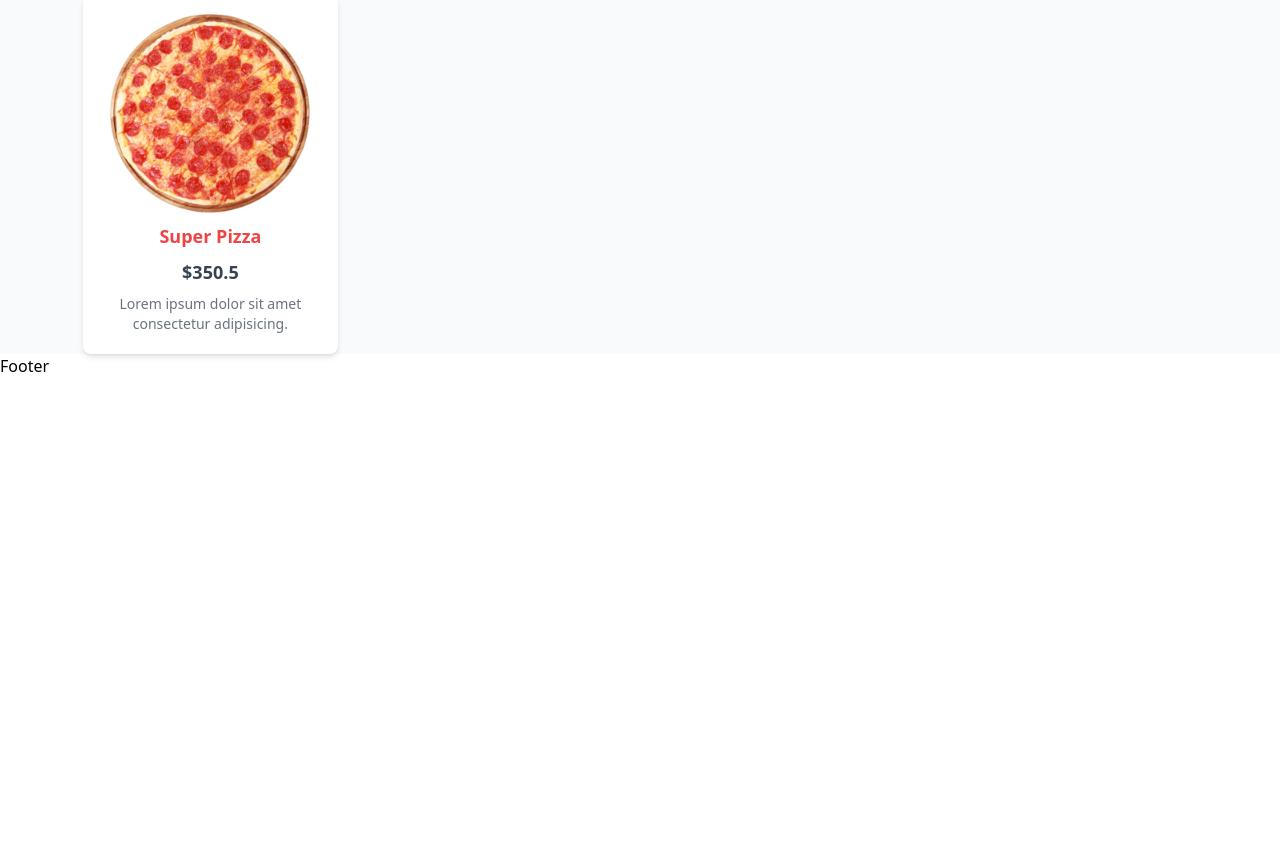
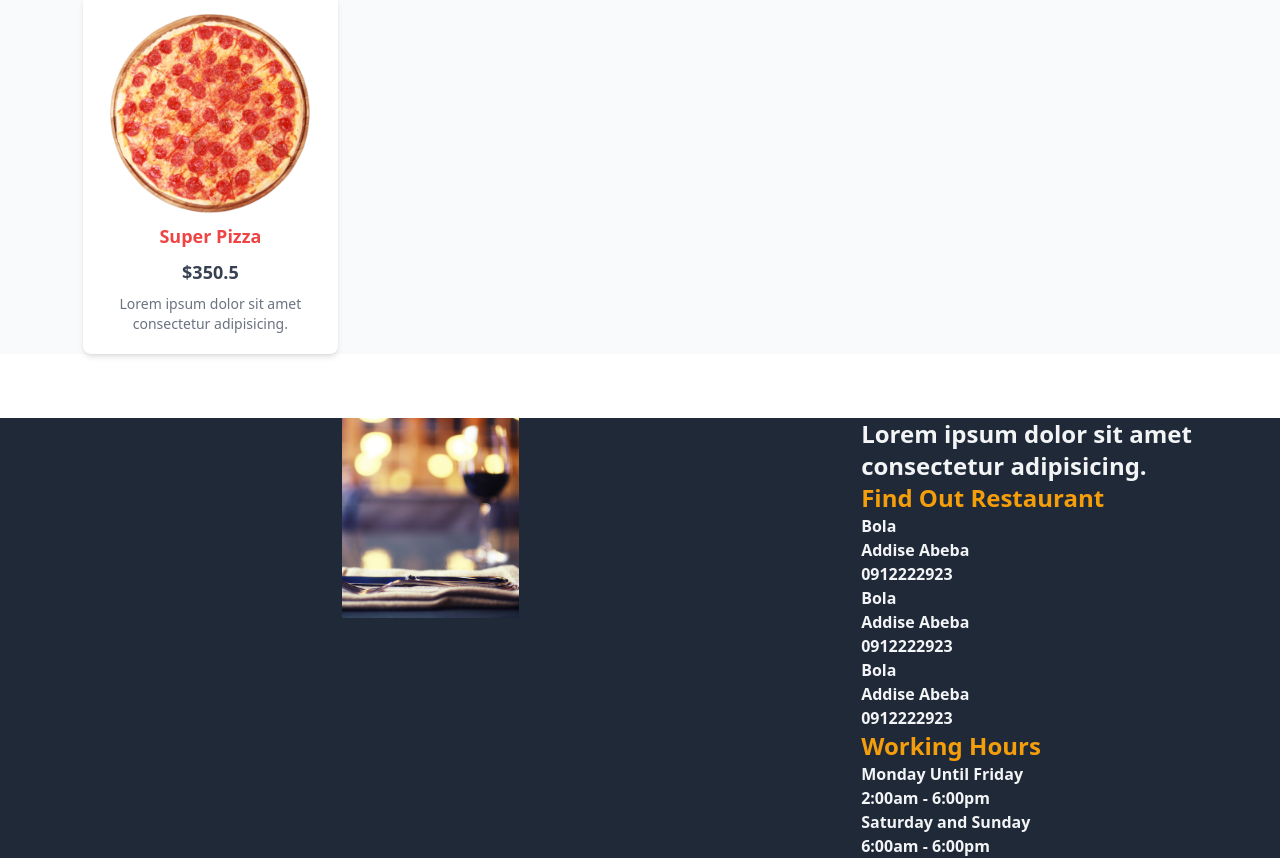
Before and after one commit to natnael-OQP/food-ordering-app, a Next.js app: page / in a window 1280 px wide. Shown: the part 1462-2320 px from the top of the page. Before the commit the page ends 1840 px from the top, so only its background shows below. Built offline with nearby package versions, Linux system fonts and the light colour scheme.

Commit message:
style footer

```diff
--- a/components/Footer.tsx
+++ b/components/Footer.tsx
@@ -1,5 +1,56 @@
+import Image from 'next/image'
+
 const Footer = () => {
-    return <div>Footer</div>
+    return (
+        <div className="flex flex-col sm:flex-row bg-gray-800 mt-16">
+            <div className="relative h-[200px] w-full">
+                <Image
+                    layout="fill"
+                    objectFit="contain"
+                    src="/img/bg.png"
+                    alt="logo"
+                />
+            </div>
+            {/* item */}
+            <div className="grid-cols-1" >
+                {/* card */}
+                <div>
+                    <h2 className="text-2xl font-bold text-gray-100" >Lorem ipsum dolor sit amet consectetur adipisicing.</h2>
+                </div>
+                {/* card */}
+                <div className="flex flex-col">
+                    <h2 className="text-2xl font-bold text-amber-500" >Find Out Restaurant</h2>
+                    <div className="flex flex-col">
+                        <span className="text-base font-semibold text-gray-100 " >Bola</span>
+                        <span className="text-base font-semibold text-gray-100 " >Addise Abeba</span>
+                        <span className="text-base font-semibold text-gray-100 " >0912222923</span>
+                    </div>
+                    <div className="flex flex-col">
+                        <span className="text-base font-semibold text-gray-100 " >Bola</span>
+                        <span className="text-base font-semibold text-gray-100 " >Addise Abeba</span>
+                        <span className="text-base font-semibold text-gray-100 " >0912222923</span>
+                    </div>
+                    <div className="flex flex-col">
+                        <span className="text-base font-semibold text-gray-100 " >Bola</span>
+                        <span className="text-base font-semibold text-gray-100 " >Addise Abeba</span>
+                        <span className="text-base font-semibold text-gray-100 " >0912222923</span>
+                    </div>
+                </div>
+                {/* card */}
+                <div>
+                    <h2 className="text-2xl font-bold text-amber-500" >Working Hours </h2>
+                    <div className="flex flex-col">
+                        <span className="text-base font-semibold text-gray-100 " >Monday Until Friday</span>
+                        <span className="text-base font-semibold text-gray-100 " >2:00am - 6:00pm </span>
+                    </div>
+                    <div className="flex flex-col">
+                        <span className="text-base font-semibold text-gray-100 " >Saturday and Sunday </span>
+                        <span className="text-base font-semibold text-gray-100 " >6:00am - 6:00pm </span>
+                    </div>
+                </div>
+            </div>
+        </div>
+    )
 }
 
 export default Footer
```
